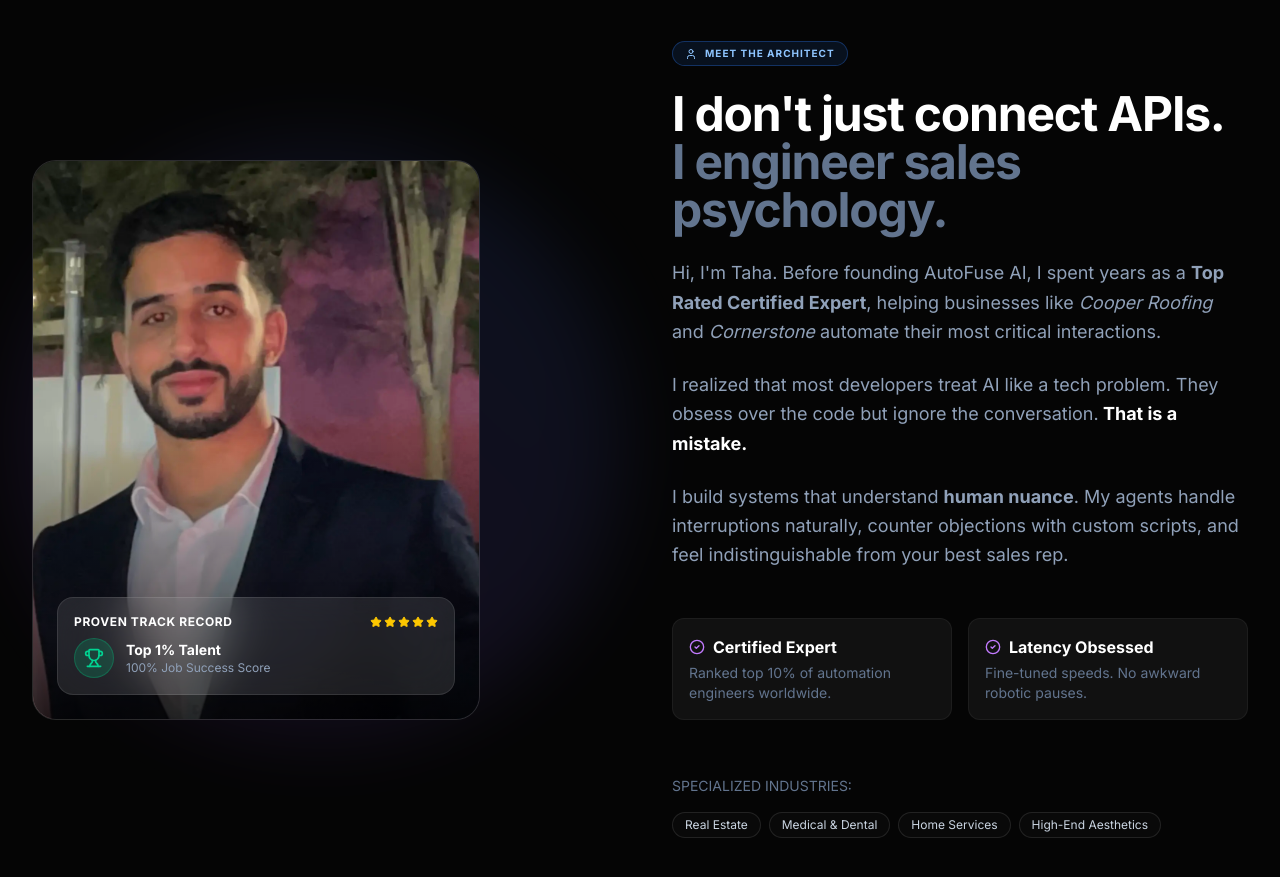
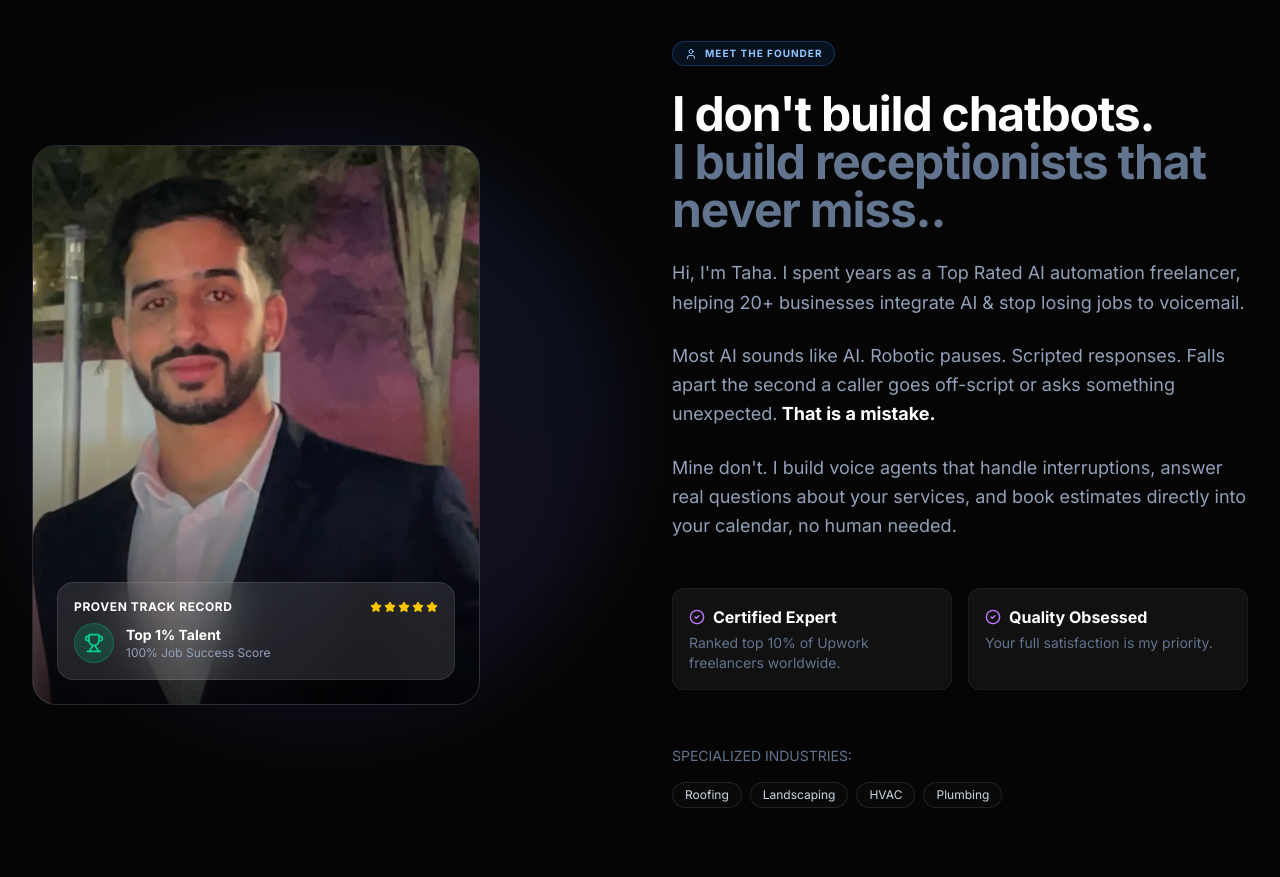
Before and after one commit to tahaissaoui-maker/autofuse-ai, a Next.js app: page / in a window 1280 px wide. Shown: the part 5540-6417 px from the top of the page. Built offline with nearby package versions, Linux system fonts and the light colour scheme.

Commit message:
Update text and tags in page.tsx

```diff
--- a/app/page.tsx
+++ b/app/page.tsx
@@ -899,22 +899,22 @@ const FounderSection: React.FC = () => {
               <div>
                 <div className="inline-flex items-center gap-2 px-3 py-1 mb-6 rounded-full border border-blue-500/30 bg-blue-500/10 text-[10px] font-mono font-bold uppercase tracking-widest text-blue-300">
                   <User className="w-3 h-3" />
-                  Meet The Architect
+                  Meet The Founder
                 </div>
                 <h2 className="text-4xl md:text-5xl font-bold text-white tracking-tight mb-6">
-                  I don't just connect APIs. <br />
-                  <span className="text-slate-500">I engineer sales psychology.</span>
+                  I don't build chatbots. <br />
+                  <span className="text-slate-500">I build receptionists that never miss..</span>
                 </h2>
                 <div className="space-y-6 text-lg text-slate-400 leading-relaxed">
                   <p>
-                    Hi, I'm Taha. Before founding AutoFuse AI, I spent years as a <strong>Top Rated Certified Expert</strong>, helping businesses like <em>Cooper Roofing</em> and <em>Cornerstone</em> automate their most critical interactions.
+                    Hi, I'm Taha. I spent years as a Top Rated AI automation freelancer, helping 20+ businesses integrate AI & stop losing jobs to voicemail.
                   </p>
                   <p>
-                    I realized that most developers treat AI like a tech problem. They obsess over the code but ignore the conversation.
+                    Most AI sounds like AI. Robotic pauses. Scripted responses. Falls apart the second a caller goes off-script or asks something unexpected.
                     <strong className="text-white"> That is a mistake.</strong>
                   </p>
                   <p>
-                    I build systems that understand <strong>human nuance</strong>. My agents handle interruptions naturally, counter objections with custom scripts, and feel indistinguishable from your best sales rep.
+                    Mine don't. I build voice agents that handle interruptions, answer real questions about your services, and book estimates directly into your calendar, no human needed.
                   </p>
                 </div>
               </div>
@@ -926,14 +926,14 @@ const FounderSection: React.FC = () => {
                     <CheckCircle2 className="w-4 h-4 text-purple-400" />
                     Certified Expert
                   </h4>
-                  <p className="text-sm text-slate-500">Ranked top 10% of automation engineers worldwide.</p>
+                  <p className="text-sm text-slate-500">Ranked top 10% of Upwork freelancers worldwide.</p>
                 </div>
                 <div className="p-4 rounded-xl bg-white/5 border border-white/5">
                   <h4 className="text-white font-bold mb-1 flex items-center gap-2">
                     <CheckCircle2 className="w-4 h-4 text-purple-400" />
-                    Latency Obsessed
+                    Quality Obsessed
                   </h4>
-                  <p className="text-sm text-slate-500">Fine-tuned speeds. No awkward robotic pauses.</p>
+                  <p className="text-sm text-slate-500">Your full satisfaction is my priority.</p>
                 </div>
               </div>
 
@@ -942,7 +942,7 @@ const FounderSection: React.FC = () => {
                   SPECIALIZED INDUSTRIES:
                 </p>
                 <div className="flex flex-wrap gap-2">
-                  {["Real Estate", "Medical & Dental", "Home Services", "High-End Aesthetics"].map((tag) => (
+                  {["Roofing", "Landscaping", "HVAC", "Plumbing"].map((tag) => (
                     <span key={tag} className="px-3 py-1 rounded-full border border-white/10 bg-white/[0.02] text-xs text-slate-300">
                       {tag}
                     </span>
```
